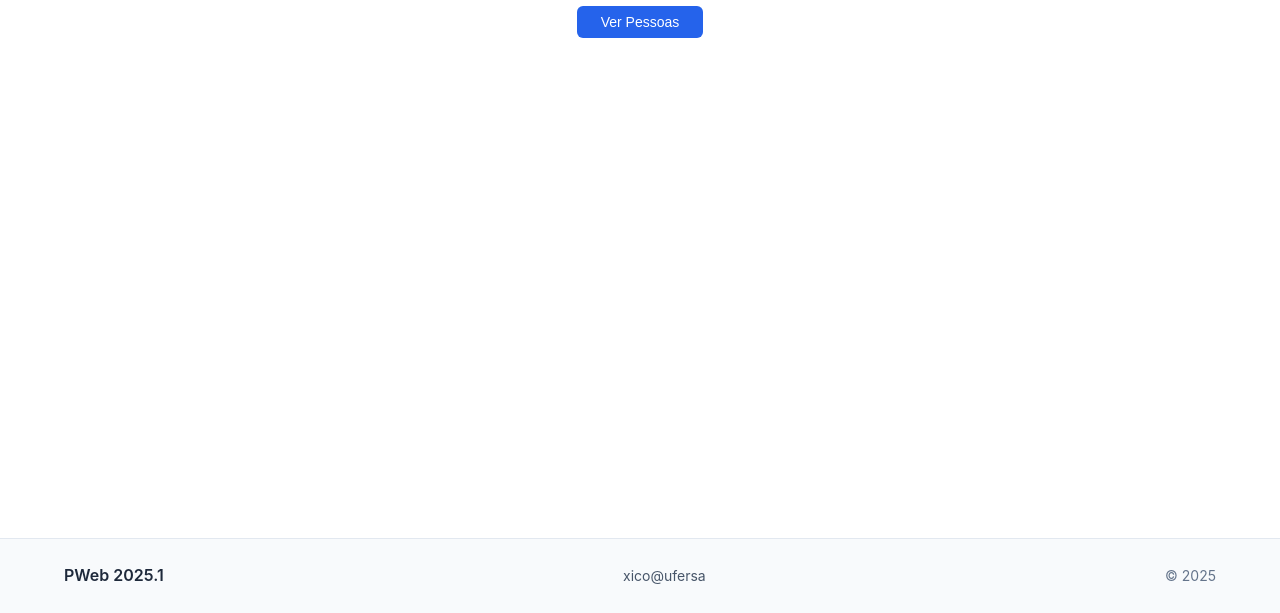
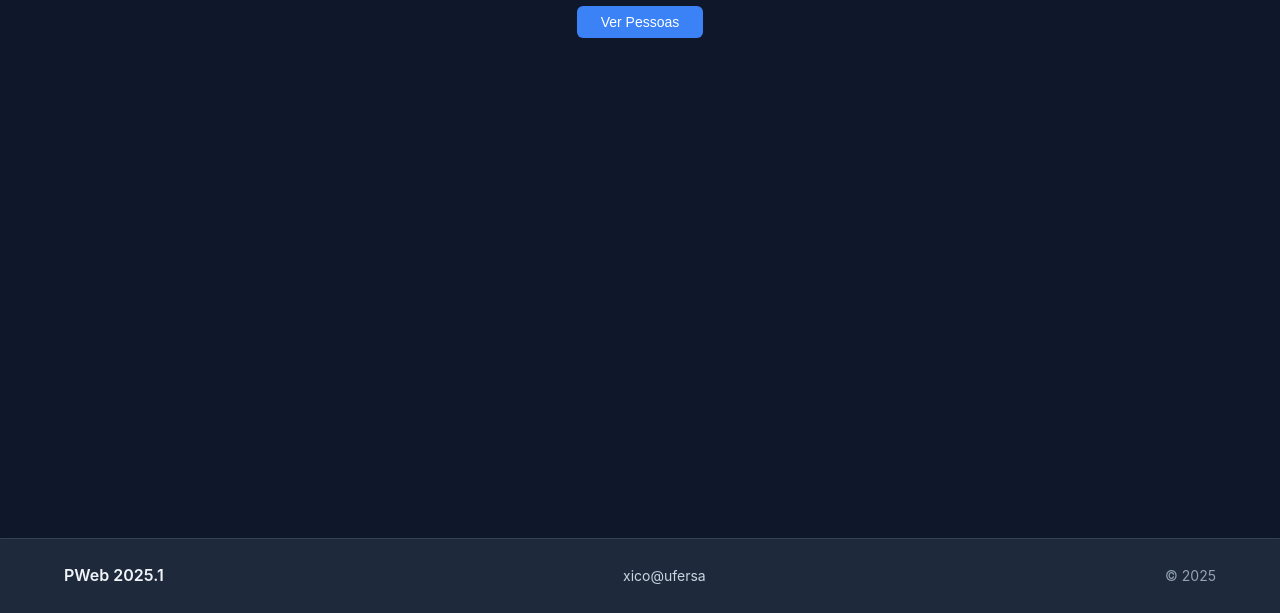
Before and after one commit to xhycko/cadpessoas_frontend_react_vanillajs, a plain HTML site: page index.html in a window 1280 px wide. Shown: the part 187-800 px from the top of the page. Drawn offline with Linux system fonts and the light colour scheme; no server answers.

Commit message:
Switch CSS variables to dark theme
Updated CSS variables and default styles to use a dark theme palette. Adjusted background, text, border, and shadow colors for improved dark mode support, and modified form and modal overlay styles to match the new theme.

```diff
--- a/css/styles.css
+++ b/css/styles.css
@@ -1,27 +1,27 @@
-/* CSS Variables - Light Theme */
+/* CSS Variables - Dark Theme */
 :root {
-  --primary: #2563eb;
-  --primary-hover: #1d4ed8;
-  --primary-light: #3b82f6;
+  --primary: #3b82f6;
+  --primary-hover: #2563eb;
+  --primary-light: #1d4ed8;
   --secondary: #10b981;
   --secondary-hover: #059669;
   --success: #10b981;
   --error: #ef4444;
 
-  --background: #ffffff;
-  --surface: #f8fafc;
-  --surface-light: #f1f5f9;
-  --surface-dark: #e2e8f0;
-  --border: #e2e8f0;
-  --border-light: #f1f5f9;
+  --background: #0f172a;
+  --surface: #1e293b;
+  --surface-light: #334155;
+  --surface-dark: #475569;
+  --border: #334155;
+  --border-light: #475569;
 
-  --text-primary: #1e293b;
-  --text-secondary: #475569;
-  --text-muted: #64748b;
+  --text-primary: #f1f5f9;
+  --text-secondary: #cbd5e1;
+  --text-muted: #94a3b8;
 
-  --shadow-sm: 0 1px 2px 0 rgb(0 0 0 / 0.05);
-  --shadow-md: 0 4px 6px -1px rgb(0 0 0 / 0.1);
-  --shadow-lg: 0 10px 15px -3px rgb(0 0 0 / 0.1);
+  --shadow-sm: 0 1px 2px 0 rgb(0 0 0 / 0.3);
+  --shadow-md: 0 4px 6px -1px rgb(0 0 0 / 0.4);
+  --shadow-lg: 0 10px 15px -3px rgb(0 0 0 / 0.5);
 
   --radius-sm: 0.25rem;
   --radius-md: 0.375rem;
@@ -245,6 +245,8 @@ body {
   border-radius: var(--radius-md);
   font-size: var(--font-size-base);
   transition: border-color var(--transition);
+  background-color: var(--surface);
+  color: var(--text-primary);
 }
 
 .form-group input:focus,
@@ -479,7 +481,7 @@ body {
   left: 0;
   width: 100%;
   height: 100%;
-  background-color: rgba(0, 0, 0, 0.5);
+  background-color: rgba(0, 0, 0, 0.8);
   display: none;
   align-items: center;
   justify-content: center;
```
